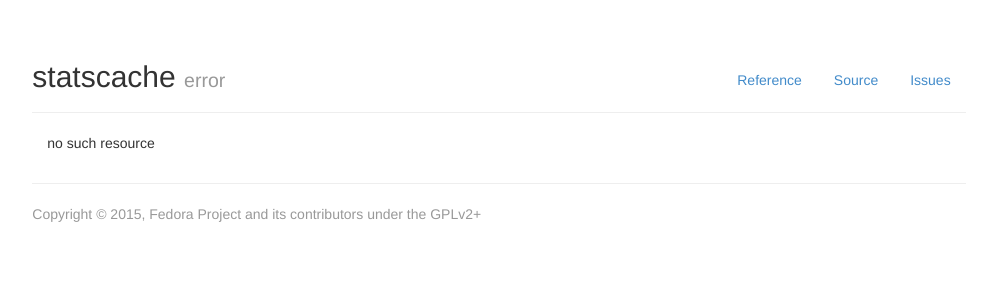
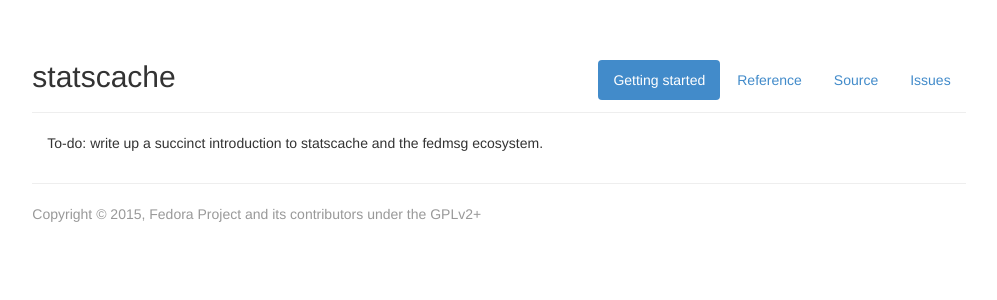
Before and after one commit to fedora-infra/statscache, a Flask app: page /web/getting-started in a window 1280 px wide. Shown: the top 300 px of the page, without its empty margins (141-1138 px from the left). Run offline with Flask 2, Linux system fonts and the light colour scheme; parts of the project's set-up code (start-up, migrations or seed data) failed here and were passed over; some libraries are stand-ins or nearby versions.

Commit message:
Create placeholder getting started web page

```diff
--- a/statscache/app.py
+++ b/statscache/app.py
@@ -190,6 +190,12 @@ def plugin_layout(ident):
     return jsonp(json.dumps(plugin.layout))
 
 
+@app.route('/web/getting-started')
+def getting_started():
+    """ Getting started page """
+    return flask.render_template('getting_started.html')
+
+
 @app.route('/web/reference')
 def reference():
     """ Simple guide to using web and REST interfaces """
--- /dev/null
+++ b/statscache/templates/getting_started.html
@@ -0,0 +1,8 @@
+{% extends "layout.html" %}
+{% block title %}getting started{% endblock %}
+{% block head %}
+	<meta name="description" content="Introduction to statscache">
+{% endblock %}
+{% block body %}
+	<p>To-do: write up a succinct introduction to statscache and the fedmsg ecosystem.</p>
+{% endblock %}
--- a/statscache/templates/layout.html
+++ b/statscache/templates/layout.html
@@ -22,6 +22,9 @@
         <header class="page-header row">
             <div class="masthead">
                 <ul class="nav nav-pills pull-right">
+                    <li{% if request.endpoint == 'getting_started' %} class="active"{% endif %}>
+                        <a href="{{ url_for('getting_started') }}">Getting started</a>
+                    </li>
                     <li{% if request.endpoint == 'reference' %} class="active"{% endif %}>
                         <a href="{{ url_for('reference') }}">Reference</a>
                     </li>
```
